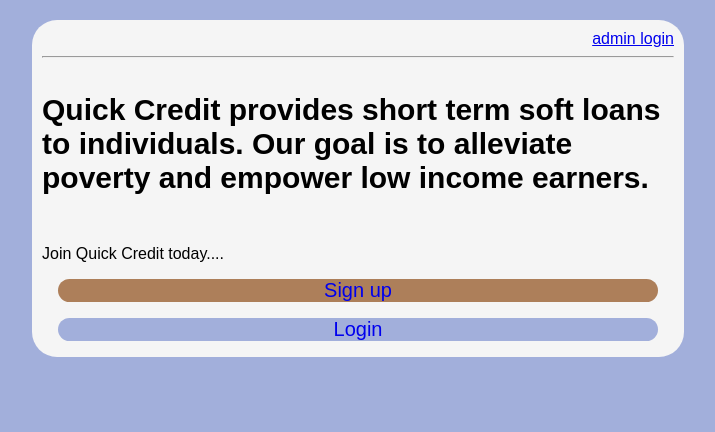
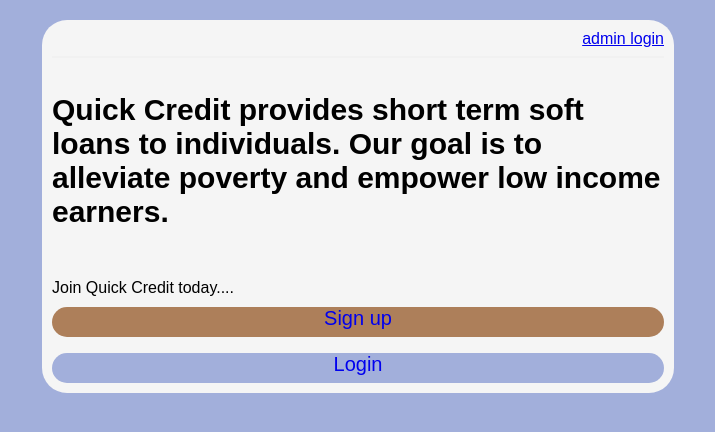
Before and after one commit to okobaba1/Quick-Credit, a plain HTML site: page UI/index.html in a window 1280 px wide. Shown: the part 60-492 px from the top of the page, without its empty margins (282-997 px from the left). Drawn offline with Linux system fonts and the light colour scheme.

Commit message:
fix signup and login div

```diff
--- a/UI/index.css
+++ b/UI/index.css
@@ -2,6 +2,7 @@ body {
     font-family: Arial, Helvetica, sans-serif;
     background-color: #a2afdb;
 }
+* {box-sizing: border-box}
 .subcontainer{
     width: 50%;
     margin: 0 auto;
@@ -13,6 +14,10 @@ body {
 }
 h1{
     text-align: center;
+}
+hr {
+    border: 1px solid #f1f1f1;
+    margin-bottom: 25px;
 }
 .head{
     text-decoration-line: none;
@@ -36,6 +41,7 @@ h1{
     background-color: rgb(173, 127, 90);
     border-radius: 50px;
     text-decoration-line: none;
+    height: 30px;
 }
 
 .usersignin{
@@ -44,11 +50,11 @@ h1{
     background-color: #a2afdb;
     border-radius: 50px;
     text-decoration-line: none;
+    height: 30px;
 }
 
 .userbutton{
     text-align: center;
-    padding: 6px 16px;
     position: relative;
     font-size: 20px;
 }
```
